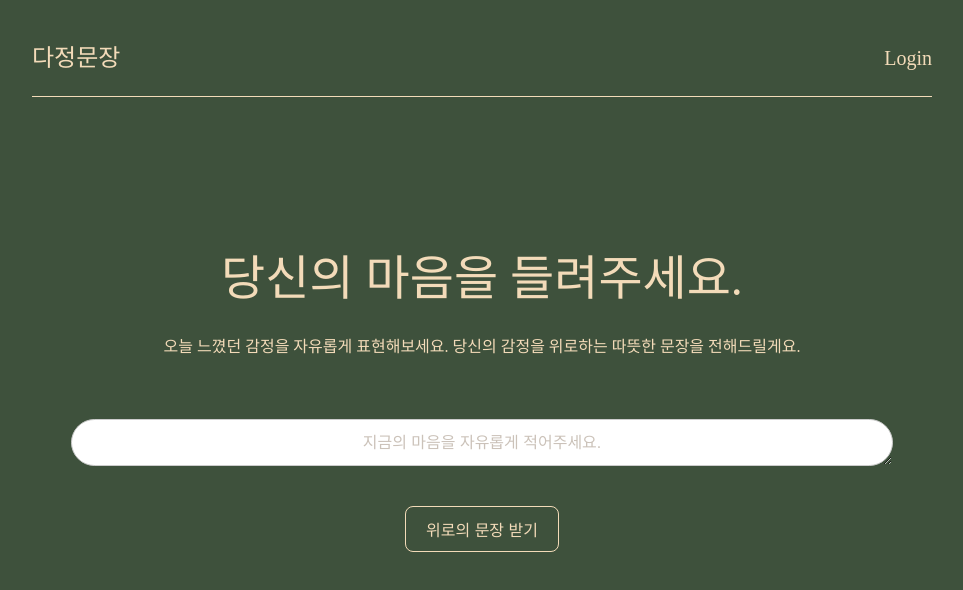
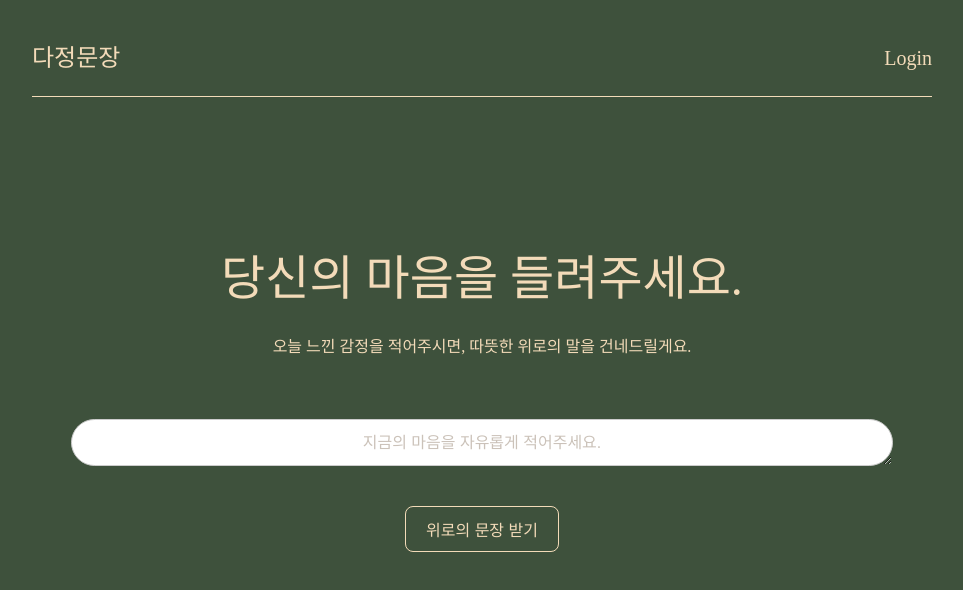
Before and after one commit to bokyoung89/dajeong, a React (Vite) app in the folder frontend/: page / in a window 1280 px wide. Shown: the top 590 px of the page, without its empty margins (158-1121 px from the left). Built offline with nearby package versions, Linux system fonts and the light colour scheme; no server answers; a web font is replaced by a local one.

Commit message:
fix : 메인페이지 문구 수정, chatGPT 프롬프트 수정

```diff
--- a/frontend/src/Page1.jsx
+++ b/frontend/src/Page1.jsx
@@ -45,7 +45,7 @@ function Page1() {
       <NavigationBar />
       <div style={styles.content}>
         <p style={{ marginBottom: 10, fontFamily: "'Noto Serif Korean', serif", fontSize: "3em"}}>당신의 마음을 들려주세요.</p>
-        <p style={{ margin: 10, fontFamily: "'Noto Serif Korean', serif"}}>오늘 느꼈던 감정을 자유롭게 표현해보세요. 당신의 감정을 위로하는 따뜻한 문장을 전해드릴게요.</p>
+        <p style={{ margin: 10, fontFamily: "'Noto Serif Korean', serif"}}>오늘 느낀 감정을 적어주시면, 따뜻한 위로의 말을 건네드릴게요.</p>
         <textarea
           value={text}
           onChange={(e) => setText(e.target.value)}
```
Also changed, not shown: 1 other file (tests, documents, lock files or other folders).
